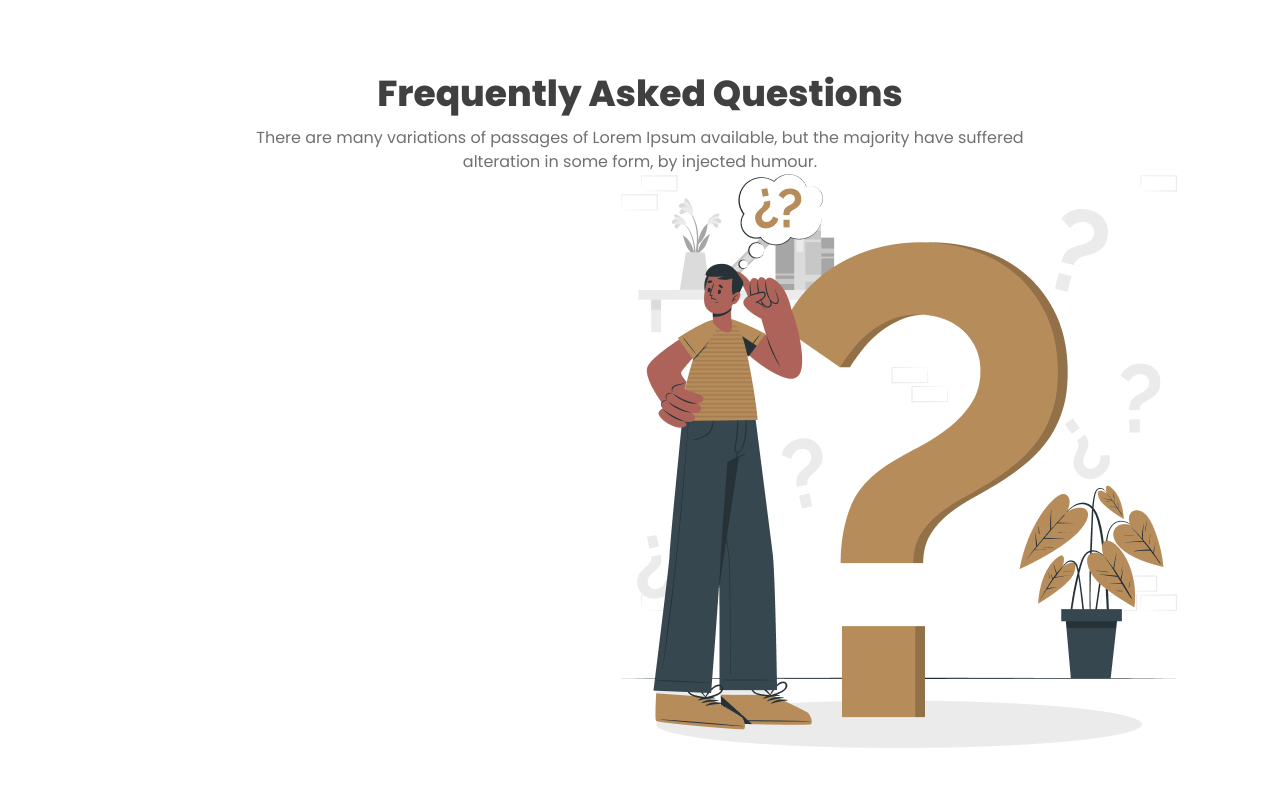
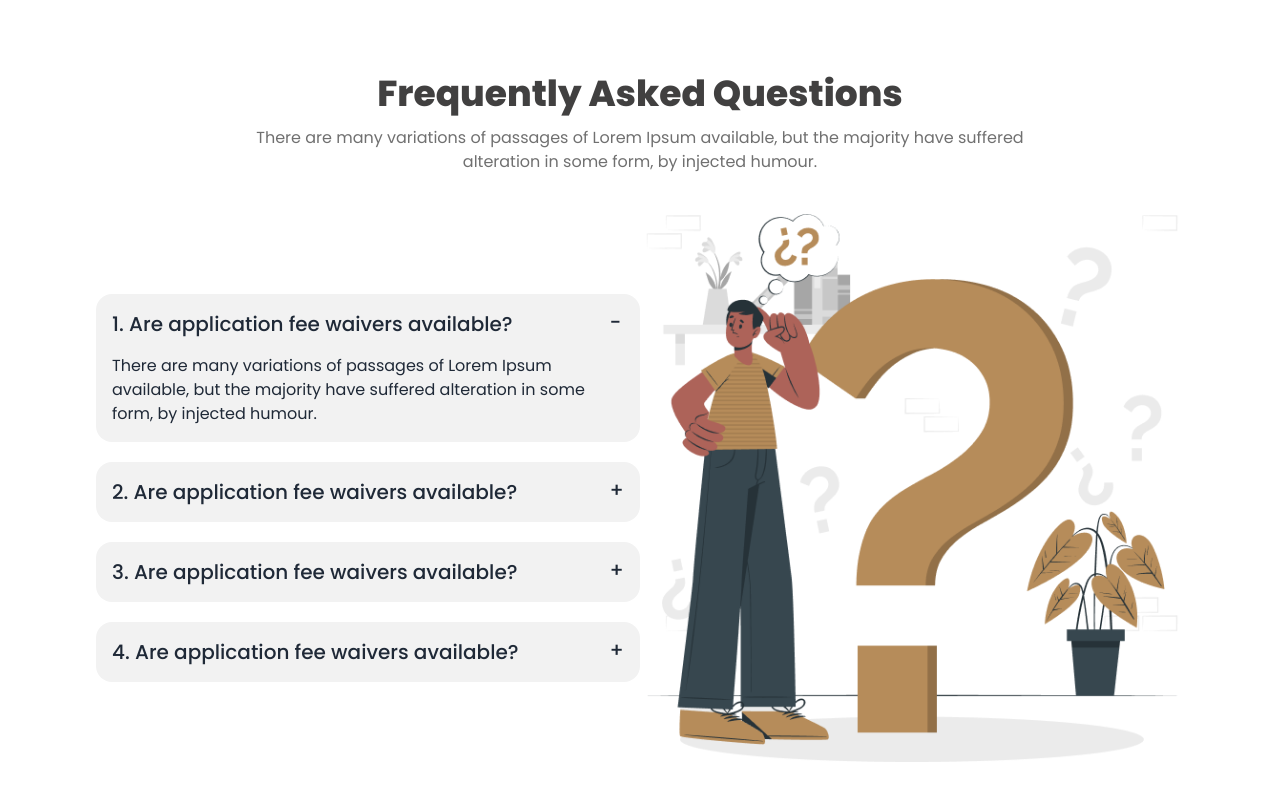
Before and after one commit to mdhossain07/legal-solutions-website, a plain HTML site: page index.html in a window 1280 px wide. Shown: the part 2638-3438 px from the top of the page. Drawn offline with nearby package versions, Linux system fonts and the light colour scheme.

Commit message:
FAQ sections done

```diff
--- a/index.html
+++ b/index.html
@@ -281,12 +281,49 @@
                 <p class="text-base text-secondary-text w-3/4 mx-auto">There are many variations of passages of Lorem Ipsum available, but the majority have suffered alteration in some form, by injected humour.</p>
             </div>
 
-            <div class="flex justify-between">
-                <div>
+            <div class="flex flex-col lg:flex-row justify-between items-center my-10">
 
+                <!-- Accordion -->
+                <div class="flex-1">
+                    <div class="collapse collapse-plus bg-base-200 my-5">
+                        <input type="radio" name="my-accordion-3" checked="checked" />
+                        <div class="collapse-title text-xl font-medium">
+                            1. Are application fee waivers available?
+                        </div>
+                        <div class="collapse-content">
+                          <p>There are many variations of passages of Lorem Ipsum available, but the majority have suffered alteration in some form, by injected humour.</p>
+                        </div>
+                      </div>
+                      <div class="collapse collapse-plus bg-base-200 my-5">
+                        <input type="radio" name="my-accordion-3" />
+                        <div class="collapse-title text-xl font-medium">
+                            2. Are application fee waivers available?
+                        </div>
+                        <div class="collapse-content">
+                          <p>There are many variations of passages of Lorem Ipsum available, but the majority have suffered alteration in some form, by injected humour.</p>
+                        </div>
+                      </div>
+                      <div class="collapse collapse-plus bg-base-200 my-5">
+                        <input type="radio" name="my-accordion-3" />
+                        <div class="collapse-title text-xl font-medium">
+                            3. Are application fee waivers available?
+                        </div>
+                        <div class="collapse-content">
+                          <p>There are many variations of passages of Lorem Ipsum available, but the majority have suffered alteration in some form, by injected humour.</p>
+                        </div>
+                      </div>
+                      <div class="collapse collapse-plus bg-base-200 my-5">
+                        <input type="radio" name="my-accordion-3" />
+                        <div class="collapse-title text-xl font-medium">
+                            4. Are application fee waivers available?
+                        </div>
+                        <div class="collapse-content">
+                          <p>There are many variations of passages of Lorem Ipsum available, but the majority have suffered alteration in some form, by injected humour.</p>
+                        </div>
+                      </div>
                 </div>
 
-                <div>
+                <div class="flex-1">
                     <img src="./images/faq.png" alt="">
                 </div>
             </div>
```
